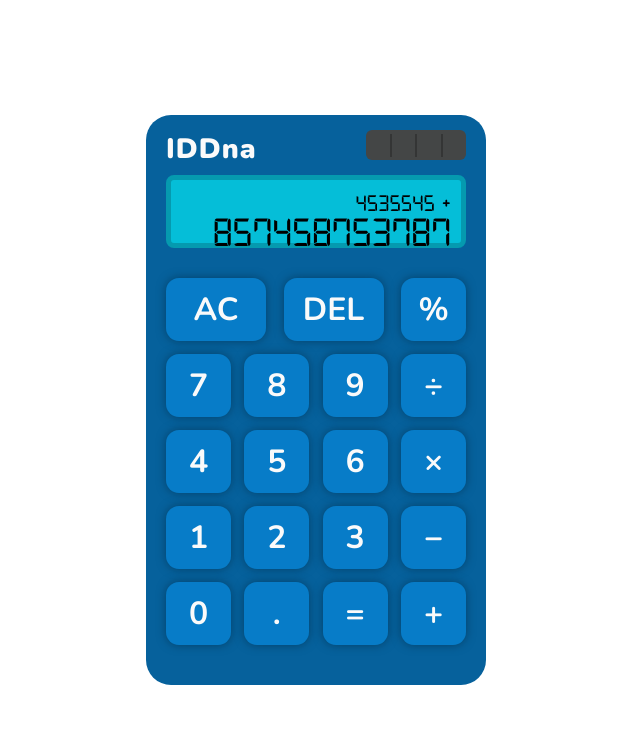
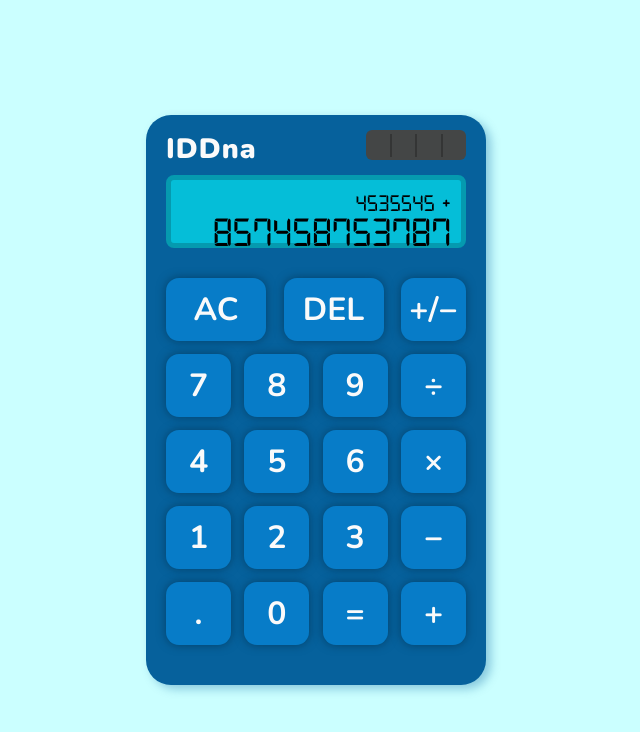
Before and after one commit to romaleks/Calculator, a plain HTML site: page index.html in a window 1280 px wide. Shown: the whole page, without its empty margins (324-964 px from the left). Drawn offline with nearby package versions, Linux system fonts and the light colour scheme.

Commit message:
Finalize style of page

```diff
--- a/index.html
+++ b/index.html
@@ -29,7 +29,7 @@
       <div class="calculator__keyboard">
          <div class="calculator__button calculator__button_big">AC</div>
          <div class="calculator__button calculator__button_big">DEL</div>
-         <div class="calculator__button">%</div>
+         <div class="calculator__button">+/−</div>
          <div class="calculator__button">7</div>
          <div class="calculator__button">8</div>
          <div class="calculator__button">9</div>
@@ -42,8 +42,8 @@
          <div class="calculator__button">2</div>
          <div class="calculator__button">3</div>
          <div class="calculator__button">−</div>
+         <div class="calculator__button">.</div>
          <div class="calculator__button">0</div>
-         <div class="calculator__button">.</div>
          <div class="calculator__button">=</div>
          <div class="calculator__button">+</div>
       </div>
--- a/style.css
+++ b/style.css
@@ -9,12 +9,14 @@ body {
    align-items: center;
    height: 100vh;
    font-family: 'Nunito', sans-serif;
+   background-color: #CBFFFF;
 }
 .calculator {
    width: 300px;
    height: 540px;
    background-color: #06619C;
    border-radius: 25px;
+   box-shadow: 5px 4px 10px #06609c56;
    padding: 15px 20px;
 }
 .calculator__header {
```
